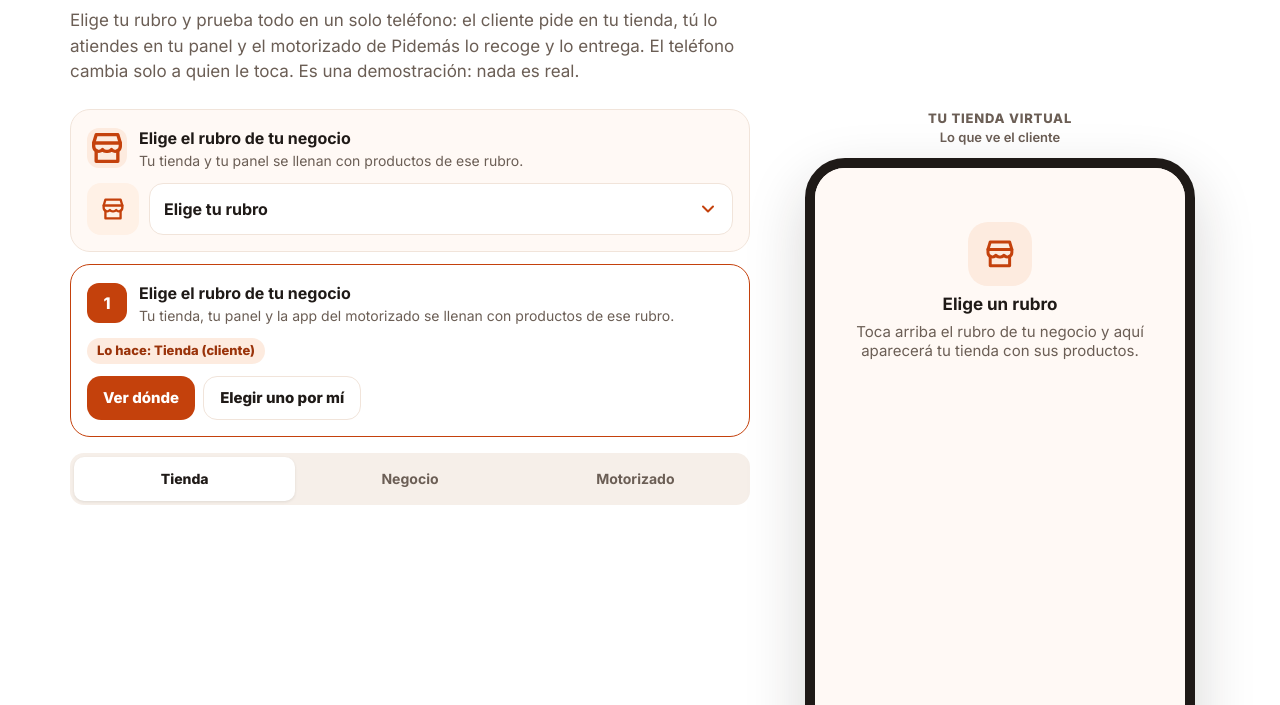
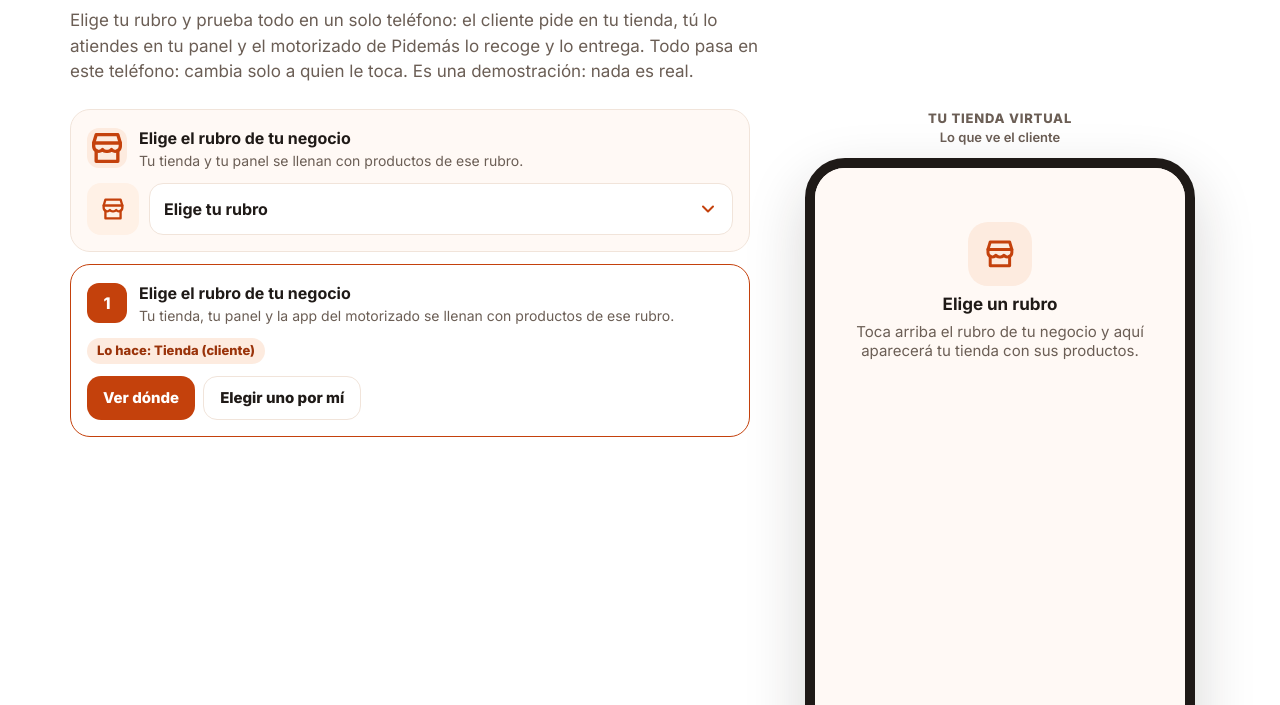
Before and after one commit to pidemasdelivery/demo, a plain HTML site: page index.html in a window 1280 px wide. Shown: the part 704-1409 px from the top of the page. Drawn offline with Linux system fonts and the light colour scheme.

Commit message:
Demo: quita las pestañas; el teléfono cambia solo
Co-Authored-By: Claude Opus 5.5 <noreply@anthropic.com>
Claude-Session: https://claude.ai/code/session_01D4XzGnErWgXpKTDgPtzuZo

```diff
--- a/index.html
+++ b/index.html
@@ -143,15 +143,10 @@ footer{padding:28px 0 40px;color:#6B5E55;font-size:14px;text-align:center}
 </div></section>
 
 <section class="demo" id="demo"><div class="wrap">
-  <div class="shead"><span class="kick">Demo en vivo</span><h2>Así se ve un pedido de principio a fin</h2><p>Elige tu rubro y prueba todo en un solo teléfono: el cliente pide en tu tienda, tú lo atiendes en tu panel y el motorizado de Pidemás lo recoge y lo entrega. El teléfono cambia solo a quien le toca. Es una demostración: nada es real.</p></div>
+  <div class="shead"><span class="kick">Demo en vivo</span><h2>Así se ve un pedido de principio a fin</h2><p>Elige tu rubro y prueba todo en un solo teléfono: el cliente pide en tu tienda, tú lo atiendes en tu panel y el motorizado de Pidemás lo recoge y lo entrega. Todo pasa en este teléfono: cambia solo a quien le toca. Es una demostración: nada es real.</p></div>
   <div class="dgrid"><div class="izq"><div class="ctrl">
     <div class="box"><div class="boxT"><span class="n"><svg viewBox="0 0 24 24" fill="none" stroke="currentColor" stroke-width="2" stroke-linecap="round" stroke-linejoin="round" aria-hidden="true"><path d="M4 9l1.5-5h13L20 9"/><path d="M4 9h16v2a3 3 0 0 1-5.3 1.9A3 3 0 0 1 12 14a3 3 0 0 1-2.7-1.1A3 3 0 0 1 4 11z"/><path d="M5.5 13.5V20h13v-6.5"/></svg></span><span><b>Elige el rubro de tu negocio</b><small>Tu tienda y tu panel se llenan con productos de ese rubro.</small></span></div><div id="rubros"></div></div>
     <div class="box guide" aria-live="polite"><div class="boxT"><span class="n" id="gN">1</span><span><b id="gT"></b><small id="gS"></small></span></div><span class="rol" id="gRol"></span><div class="gBtns"><button type="button" class="btn sm" id="gVer">Ver dónde</button><button type="button" class="btn sm light" id="gAuto">Hazlo por mí</button></div></div>
-  </div>
-  <div class="roles" role="tablist" aria-label="Elegir app">
-    <button type="button" role="tab" data-rol="t" class="on">Tienda<span class="dot" hidden></span></button>
-    <button type="button" role="tab" data-rol="p">Negocio<span class="dot" hidden></span></button>
-    <button type="button" role="tab" data-rol="m">Motorizado<span class="dot" hidden></span></button>
   </div></div>
   <div class="stage" id="stage" data-v="t">
     <div class="col" data-c="t"><span class="lb">Tu tienda virtual<small>Lo que ve el cliente</small></span><div class="phone" id="ph-t"><div class="scr" id="scr-t"></div></div></div>
```
